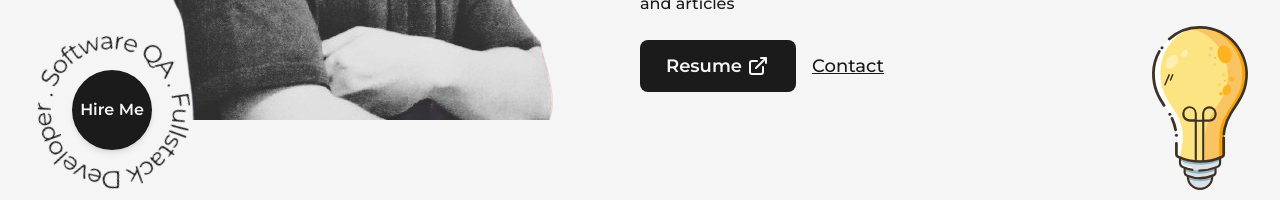
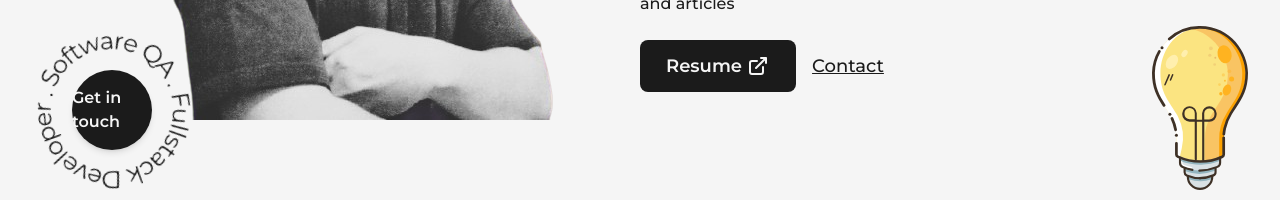
Before and after one commit to derryderajat/portofolio, a Next.js app: page / in a window 1280 px wide. Shown: the part 578-778 px from the top of the page. Built offline with nearby package versions, Linux system fonts and the light colour scheme.

Commit message:
change hire me to get in touch

```diff
--- a/src/components/HireMe.js
+++ b/src/components/HireMe.js
@@ -20,7 +20,7 @@ function HireMe() {
           hover:dark:border-light
           md:w-12 md:h-12 md:text-[10px]"
         >
-          Hire Me
+          Get in touch
         </Link>
       </div>
     </div>
```
